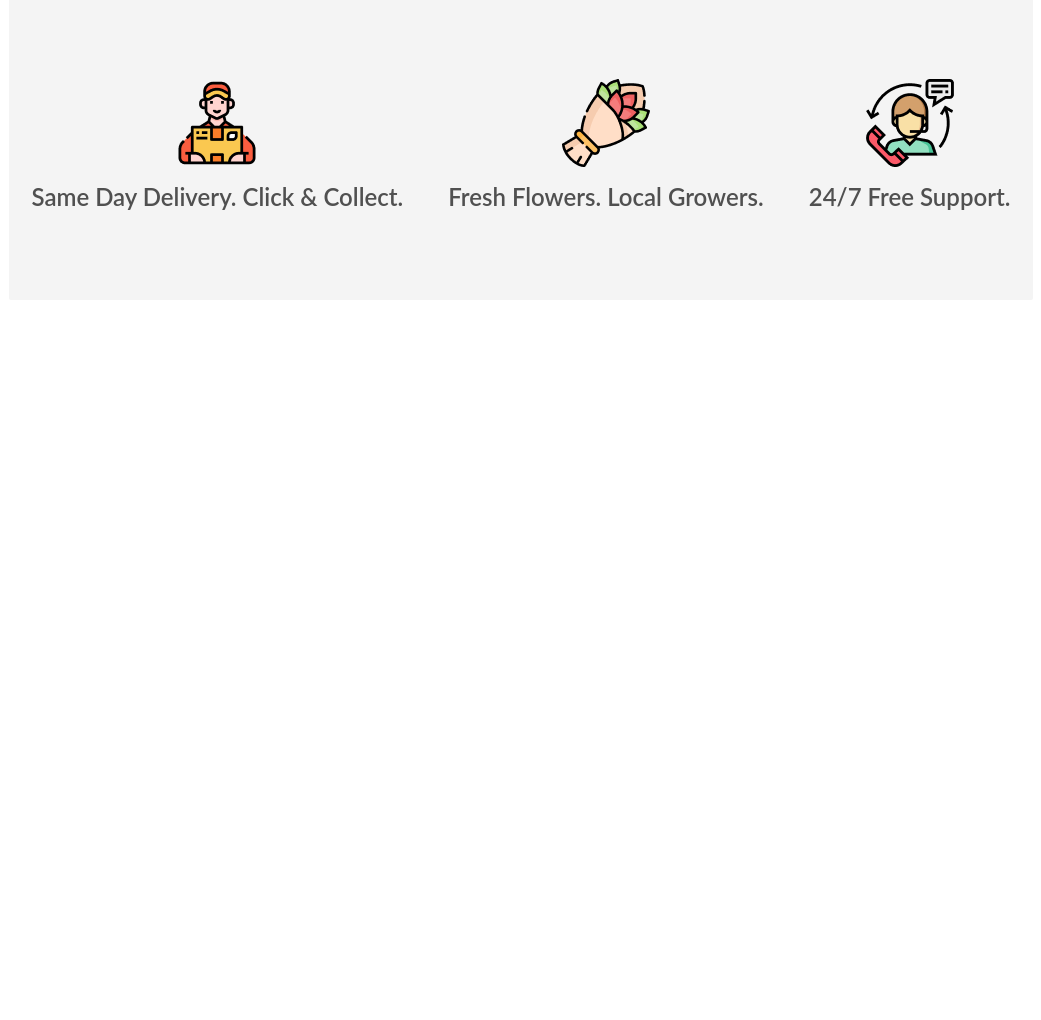
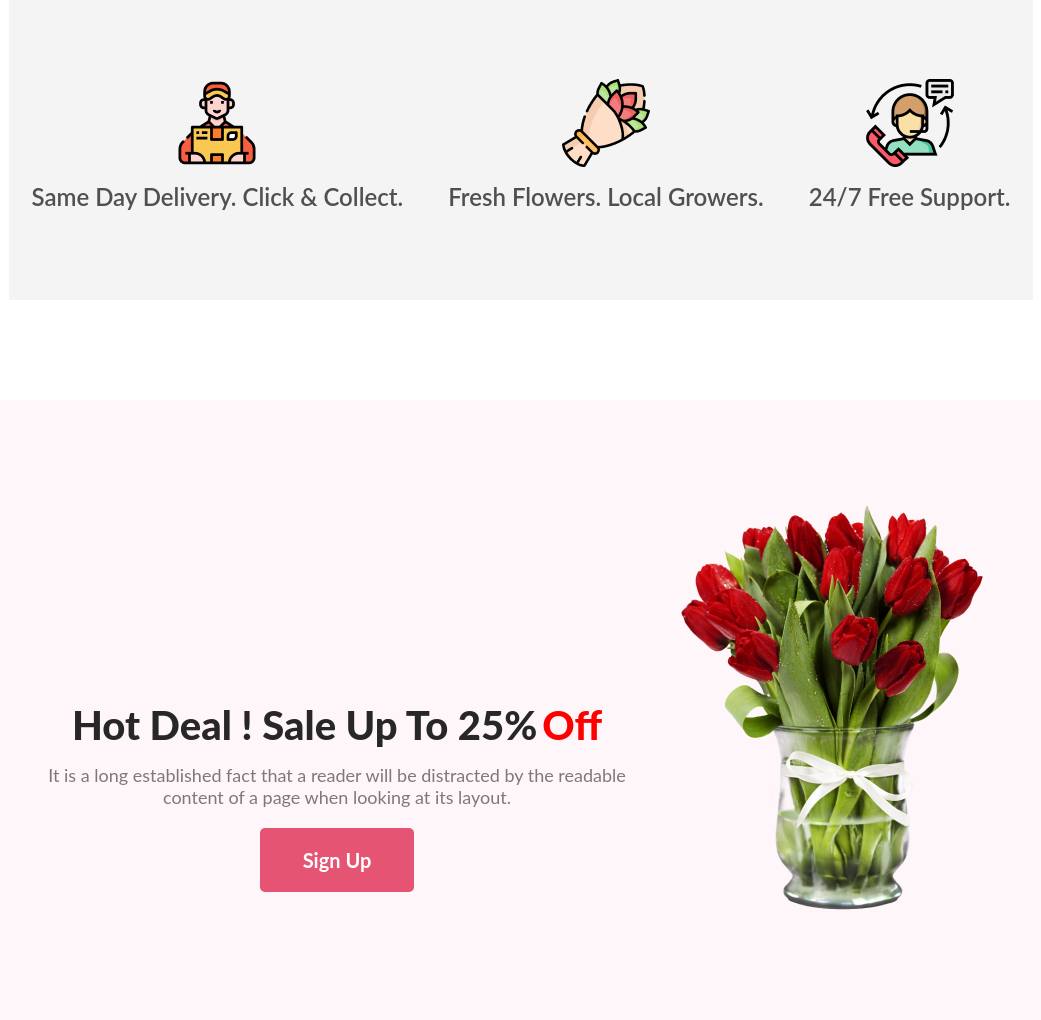
Before and after one commit to saiful693/Flower-shop, a plain HTML site: page index.html in a window 1280 px wide. Shown: the part 1763-2783 px from the top of the page, without its empty margins (119-1160 px from the left). Before the commit the page ends 2063 px from the top, so only its background shows below. Drawn offline with Linux system fonts and the light colour scheme.

Commit message:
Hot Deals section done

```diff
--- a/index.html
+++ b/index.html
@@ -69,6 +69,22 @@
                 </div>
             </div>
         </section>
+        <!--Hot Deals section  -->
+        <section>
+            <div class="deals-container">
+                <div class="deals-content">
+                    <h1 class="feature-title hot-title">Hot Deal ! Sale Up To 25%<span class="red">Off</span></h1>
+                    <p class="feature-desc">It is a long established fact that a reader will be distracted by the readable <br> content of a page when looking at its layout.</p>
+                    <div class="deals-button">
+                        <button class="btn">Sign Up</button>
+                    </div>
+                </div>
+                <div class="deals-img">
+                    <img src="./Flower Asset/pngwing 8.png" alt="" class="hot-deals-img">
+                </div>
+
+            </div>
+        </section>
     </main>
     <footer></footer>
 </body>
--- a/styles/style.css
+++ b/styles/style.css
@@ -125,17 +125,47 @@
     border-radius: 2px;
     background: rgba(39, 39, 39, 0.05);
 }
-.icon-div{
+
+.icon-div {
     display: flex;
     justify-content: center;
     align-items: center;
     padding: 10px;
 }
-.icon-desc{
+
+.icon-desc {
     padding-top: 10px;
-color: rgba(39, 39, 39, 0.80);
-text-align: center;
-font-size: 24px;
-padding-top: 5px;
-font-weight: 600;
+    color: rgba(39, 39, 39, 0.80);
+    text-align: center;
+    font-size: 24px;
+    padding-top: 5px;
+    font-weight: 600;
 }
+
+/* hot deals section */
+.deals-container {
+    display: flex;
+    gap: 50px;
+    height: 620px;
+    justify-content: center;
+    align-items: center;
+    margin-top: 100px;
+    background: rgba(229, 84, 115, 0.05);
+}
+
+.red {
+    color: red;
+    margin-left: 5px;
+}
+
+.hot-title {
+    padding: 15px;
+    color: #272727;
+
+}
+
+.deals-button{
+    display: flex;
+    justify-content: center;
+    padding: 20px;
+}
```
